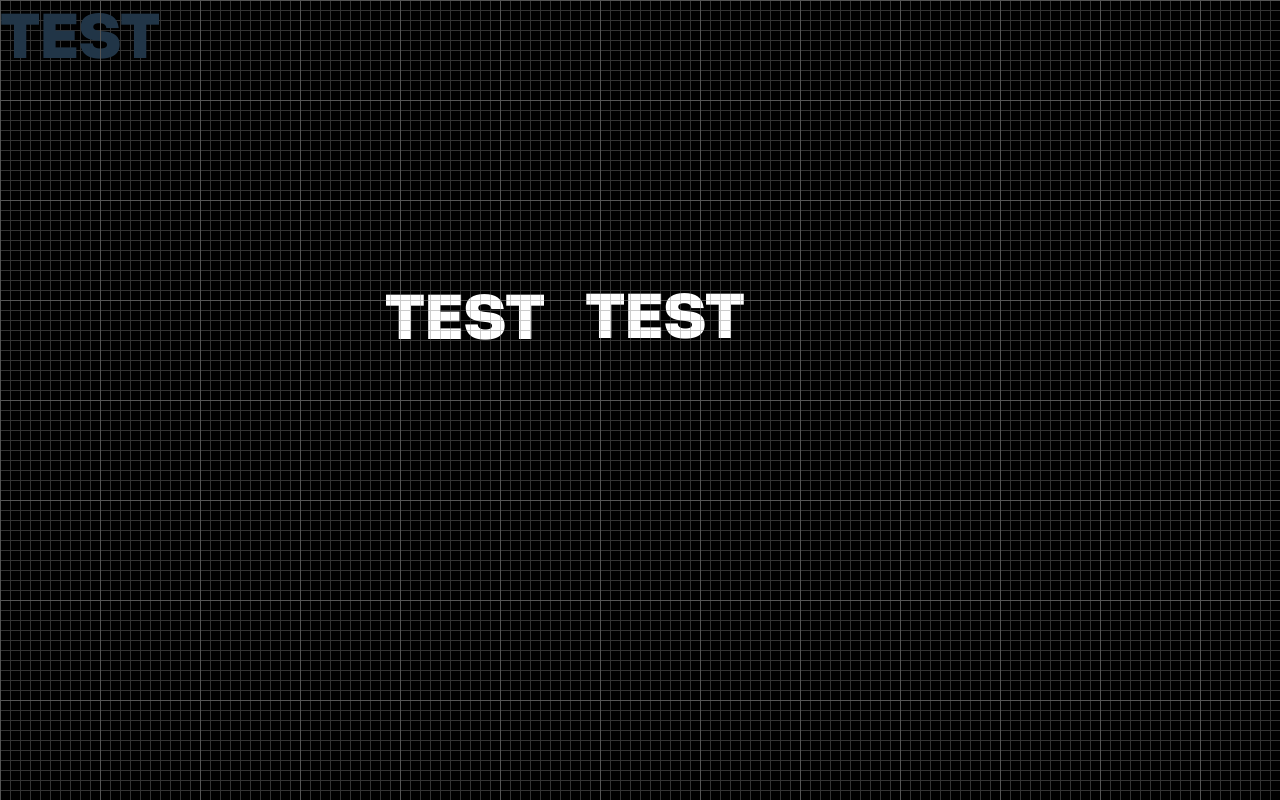
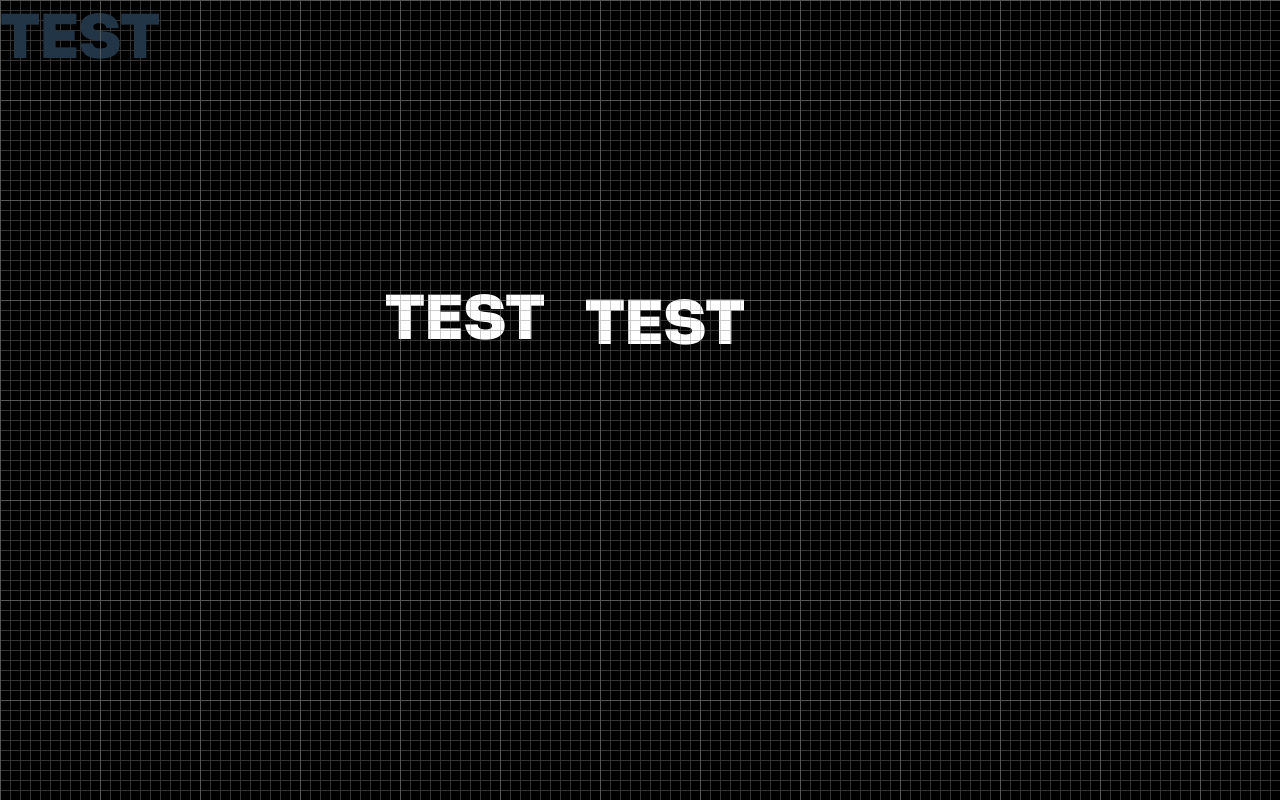
Before and after one commit to bhorsting/text-align-test, a Vue app: page / in a window 1280 px wide. Built offline with nearby package versions, Linux system fonts and the light colour scheme.

Commit message:
log some rect

```diff
--- a/src/style.css
+++ b/src/style.css
@@ -21,10 +21,11 @@
 }
 
 @font-face {
+  ascent-override: 100%;
   font-family: 'Herokid2';
   font-style:  bold;
   font-display: swap;
-  src: url('assets/basokid-boldwide-webfont.woff') format('truetype');
+  src: url('assets/Herokid-BoldWide.ttf') format('truetype');
 }
 
 a {
```
